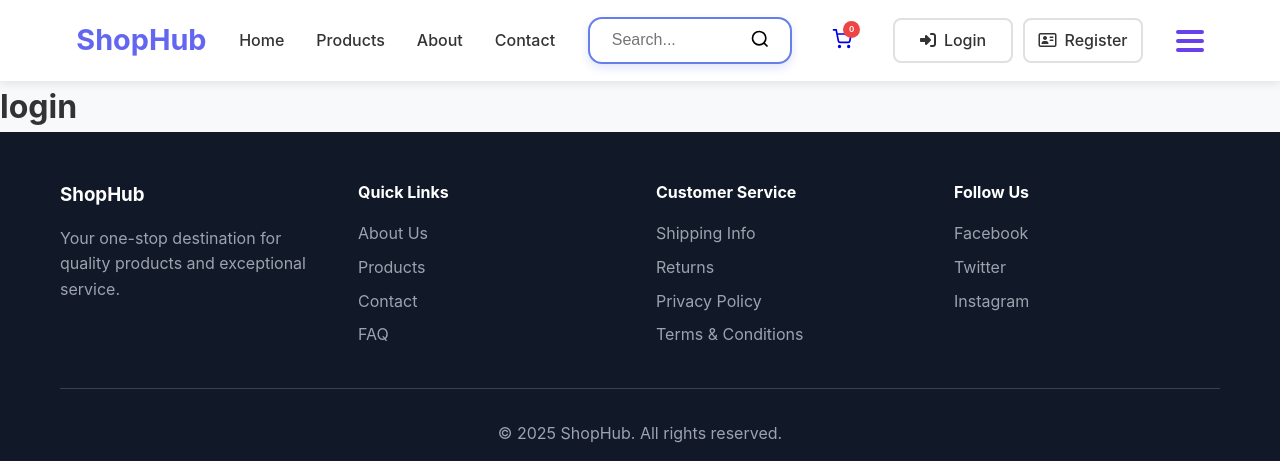
After one commit to Mirajul100/ecommerce-website, a Django app: page /account/login in a window 1280 px wide. The commit adds this page. Shown: the top 461 px of the page. Run offline with Django 5.2, Linux system fonts and the light colour scheme; data comes from the database, SQL or seed files in the repository; both versions use the stored data as it was after the commit; some libraries are stand-ins or nearby versions.

Commit message:
E-commerce website

```diff
--- /dev/null
+++ b/account/urls.py
@@ -0,0 +1,8 @@
+from django.urls import path
+from . import views
+
+urlpatterns = [
+    path('register' , views.register , name='register'),
+    path('login' , views.login , name='login'),
+    path('logout' , views.logout , name='logout'),
+]
--- a/account/views.py
+++ b/account/views.py
@@ -1,3 +1,10 @@
 from django.shortcuts import render
 
-# Create your views here.
+def register(request):
+    return render (request , 'accounts/register.html')
+
+def login(request):
+    return render (request , 'accounts/login.html')
+
+def logout(request):
+    return
--- a/static/css/carts.css
+++ b/static/css/carts.css
@@ -158,7 +158,7 @@
   width: 38px;
   height: 35px;
   border: none;
-  text-align: right;
+  text-align: center;
   font-weight: 600;
   font-size: 0.95rem;
   color: #212529;
--- a/static/js/alert.js
+++ b/static/js/alert.js
@@ -6,8 +6,8 @@ document.addEventListener('DOMContentLoaded', function () {
             const url = this.dataset.url;
 
             Swal.fire({
-                title: 'Are you sure?',
-                text: "This action cannot be undone!",
+                title: 'Are you sure ?',
+                text: "Do you really want to remove this product from your cart ?",
                 icon: 'warning',
                 showCancelButton: true,
                 confirmButtonColor: 'rgba(213, 67, 67, 1)',    // Red button
--- /dev/null
+++ b/templates/accounts/login.html
@@ -0,0 +1,7 @@
+{% extends 'base.html'%}
+{% load static %}
+{% block contend %}
+
+<h1>login</h1>
+
+{% endblock %}
--- a/templates/includes/navbar.html
+++ b/templates/includes/navbar.html
@@ -37,10 +37,10 @@
 
                 <nav class="nav" style="gap:10px; text-align:center;">
                     <div class="payment-option" style="width:120px; height:45px;">
-                        <a href="#"><i class="fa-solid fa-right-to-bracket"></i>Login</a>
+                        <a href="{% url 'login' %}" style="width:120px;height:45px;display:inline-flex;align-items:center;justify-content:center;"><i class="fa-solid fa-right-to-bracket"></i>Login</a>
                     </div>
                     <div class="payment-option" style="width:120px; height:45px;">
-                        <a href="#"><i class="fa-regular fa-address-card"></i>Register</a>
+                        <a href="{% url 'register' %}" style="width:120px;height:45px;display:inline-flex;align-items:center;justify-content:center;"><i class="fa-regular fa-address-card"></i>Register</a>
                     </div>
                 </nav>
 
@@ -57,8 +57,8 @@
                     <a href="#products"><i class="fa-solid fa-box-open"></i>Products</a>
                     <a href="#"><i class="fa-solid fa-circle-info"></i>About</a>
                     <a href="#"><i class="fa-solid fa-phone"></i>Contact</a>
-                    <a href="#"><i class="fa-solid fa-right-to-bracket"></i>Login</a>
-                    <a href="#"><i class="fa-regular fa-address-card"></i>Register</a>
+                    <a href="{% url 'login' %}"><i class="fa-solid fa-right-to-bracket"></i>Login</a>
+                    <a href="{% url 'register' %}"><i class="fa-regular fa-address-card"></i>Register</a>
                 </div>
 
                 <!-- OVERLAY -->
--- a/website/static/css/carts.css
+++ b/website/static/css/carts.css
@@ -158,7 +158,7 @@
   width: 38px;
   height: 35px;
   border: none;
-  text-align: right;
+  text-align: center;
   font-weight: 600;
   font-size: 0.95rem;
   color: #212529;
--- a/website/static/js/alert.js
+++ b/website/static/js/alert.js
@@ -6,8 +6,8 @@ document.addEventListener('DOMContentLoaded', function () {
             const url = this.dataset.url;
 
             Swal.fire({
-                title: 'Are you sure?',
-                text: "This action cannot be undone!",
+                title: 'Are you sure ?',
+                text: "Do you really want to remove this product from your cart ?",
                 icon: 'warning',
                 showCancelButton: true,
                 confirmButtonColor: 'rgba(213, 67, 67, 1)',    // Red button
--- a/website/urls.py
+++ b/website/urls.py
@@ -25,6 +25,8 @@ urlpatterns = [
     path("" , views.home , name="home"),
     path("store/" , include("store.urls")),
     path('cart/' , include("carts.urls")),
+    path("account/" , include("account.urls")),
+    # Show the category in home section
     path("<slug:category_slug>/" , views.home , name="product_by_category"),
 
 ] + static(settings.MEDIA_URL , document_root = settings.MEDIA_ROOT)
```
Also changed, not shown: templates/accounts/register.html (added, +7 -0 lines), db.sqlite3.
